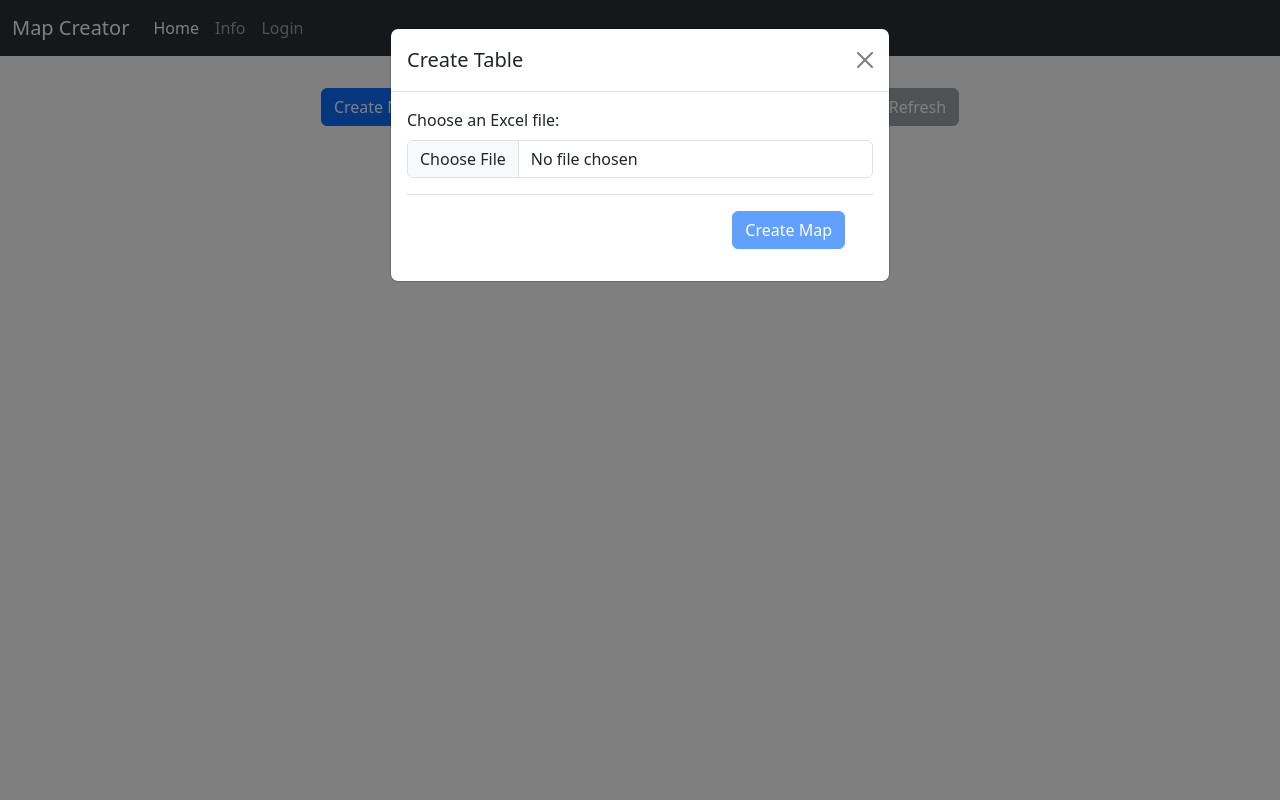
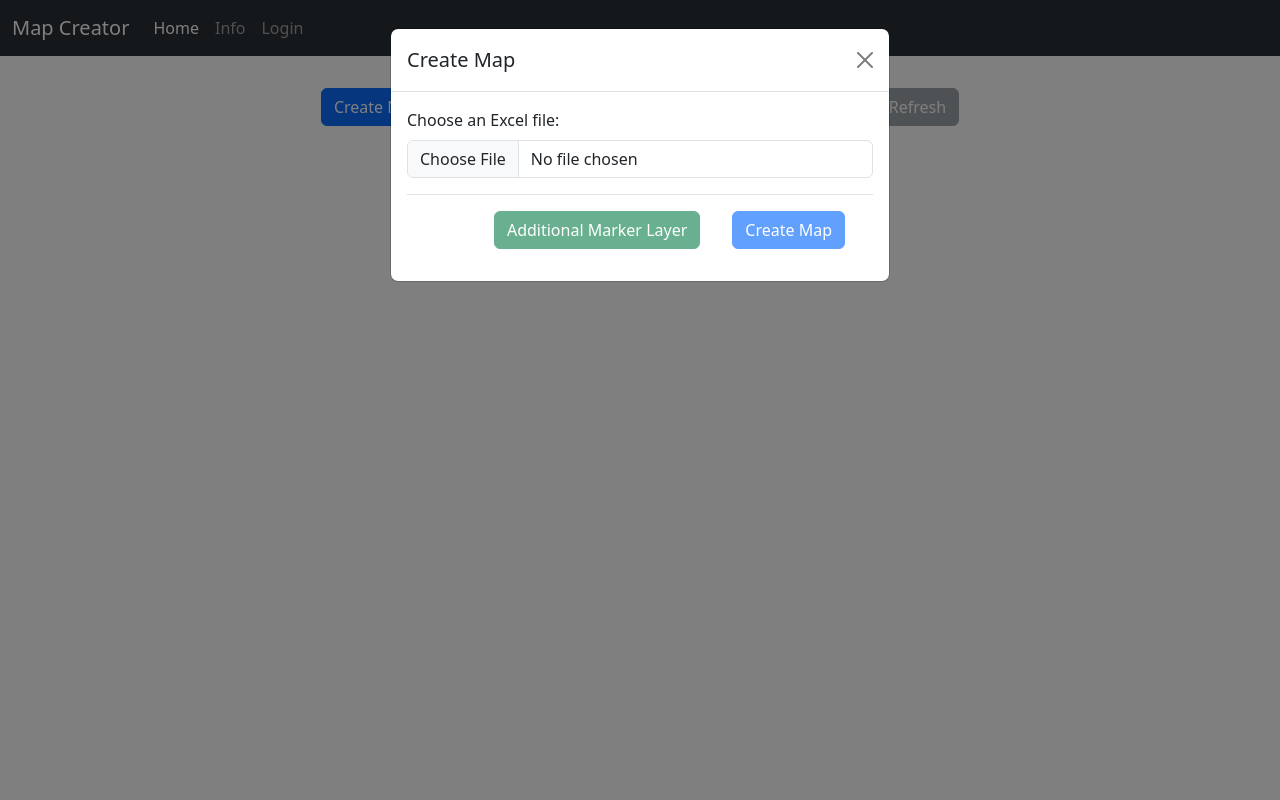
Before and after one commit to soovuh/Ukraine-Map-Creator, a Flask app: page / in a window 1280 px wide, after a click on "Create Map". Run offline with Flask 3, Linux system fonts and the light colour scheme; some libraries are stand-ins or nearby versions.

Commit message:
fix: mini fix

```diff
--- a/static/js/map_creator.js
+++ b/static/js/map_creator.js
@@ -39,8 +39,7 @@ function fetchData(selectedFile) {
     })
     .then(data => {
       cleanModalWindow()
-      const createMapBtn = document.querySelector('#create-map');
-      createMapBtn.setAttribute('disabled', 'true');
+      disableModalBtns()
 
       if (data.headers) {
         createSelectOptions(data.headers);
@@ -106,11 +105,13 @@ function fetchData(selectedFile) {
         select.addEventListener('change', () => {
           const selects = columnSelect.querySelectorAll('select')
           const createMapBtn = document.querySelector('#create-map');
+          const addLayerBtn = document.querySelector('#add_layer')
           const allSelected = Array.from(selects).every(select => select.value !== '');
             if (allSelected) {
               createMapBtn.removeAttribute('disabled');
+              addLayerBtn.removeAttribute('disabled')
             } else {
-              createMapBtn.setAttribute('disabled', 'true');
+              disableModalBtns()
             }
         });
     })
@@ -293,3 +294,10 @@ function clearErrorModal() {
    const errors = document.querySelector('#errors')
    errors.innerHTML = ''
 }
+
+function disableModalBtns() {
+  const createMapBtn = document.querySelector('#create-map');
+  const addLayerBtn = document.querySelector('#add_layer')
+  addLayerBtn.setAttribute('disabled', 'true');
+  createMapBtn.setAttribute('disabled', 'true');
+}
--- a/templates/index.html
+++ b/templates/index.html
@@ -52,7 +52,7 @@
             <div class="modal-dialog">
                 <div class="modal-content">
                     <div class="modal-header">
-                        <h5 class="modal-title" id="myModalLabel">Create Table</h5>
+                        <h5 class="modal-title" id="myModalLabel">Create Map</h5>
                         <button class="btn-close" type="button" data-bs-dismiss="modal" aria-label="Close"></button>
                     </div>
                     <div class="modal-body">
@@ -95,6 +95,7 @@
                         </div>
                         <div class="m-3" id="errors"></div>
                         <div class="modal-footer">
+                            <button class="btn btn-success mx-sm-3" id="add_layer" type="button" disabled>Additional Marker Layer</button>
                             <button class="btn btn-primary mx-sm-3" id="create-map" type="button" disabled>Create Map</button>
                         </div>
                     </div>
```
